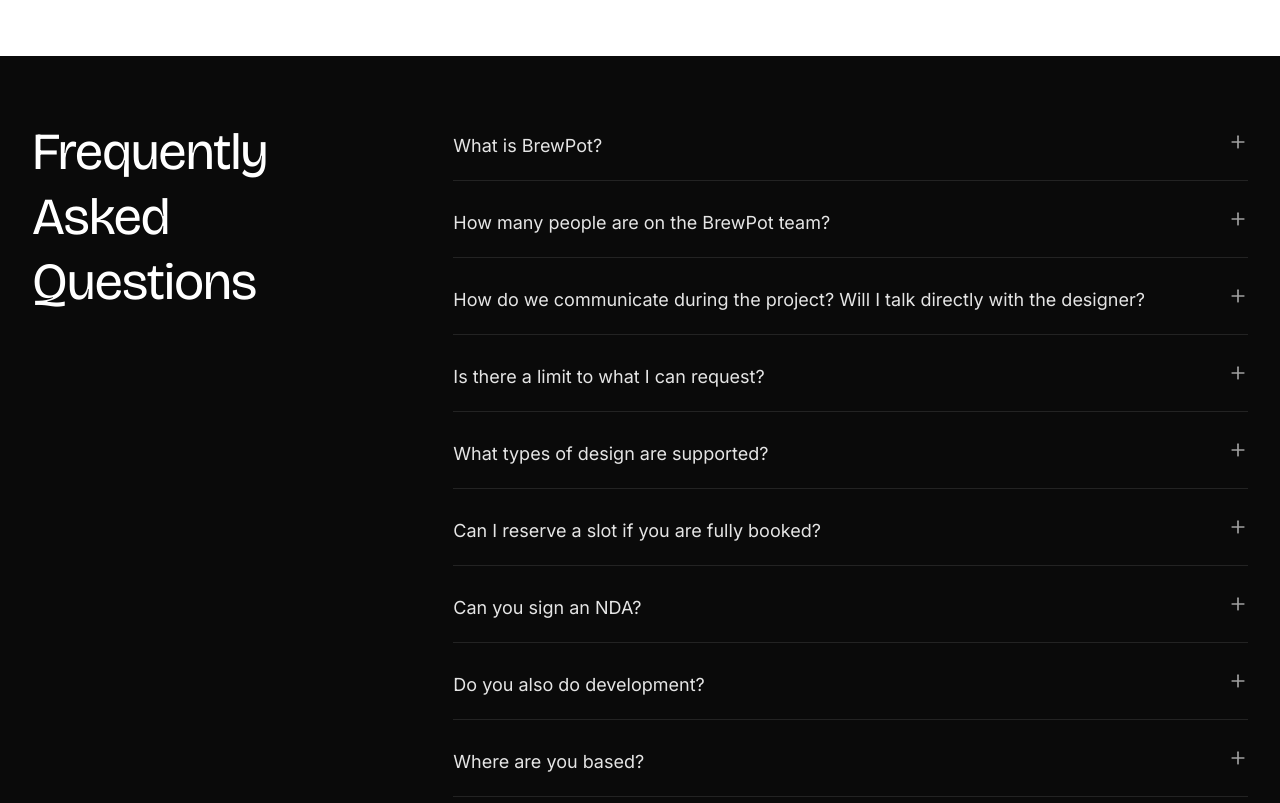
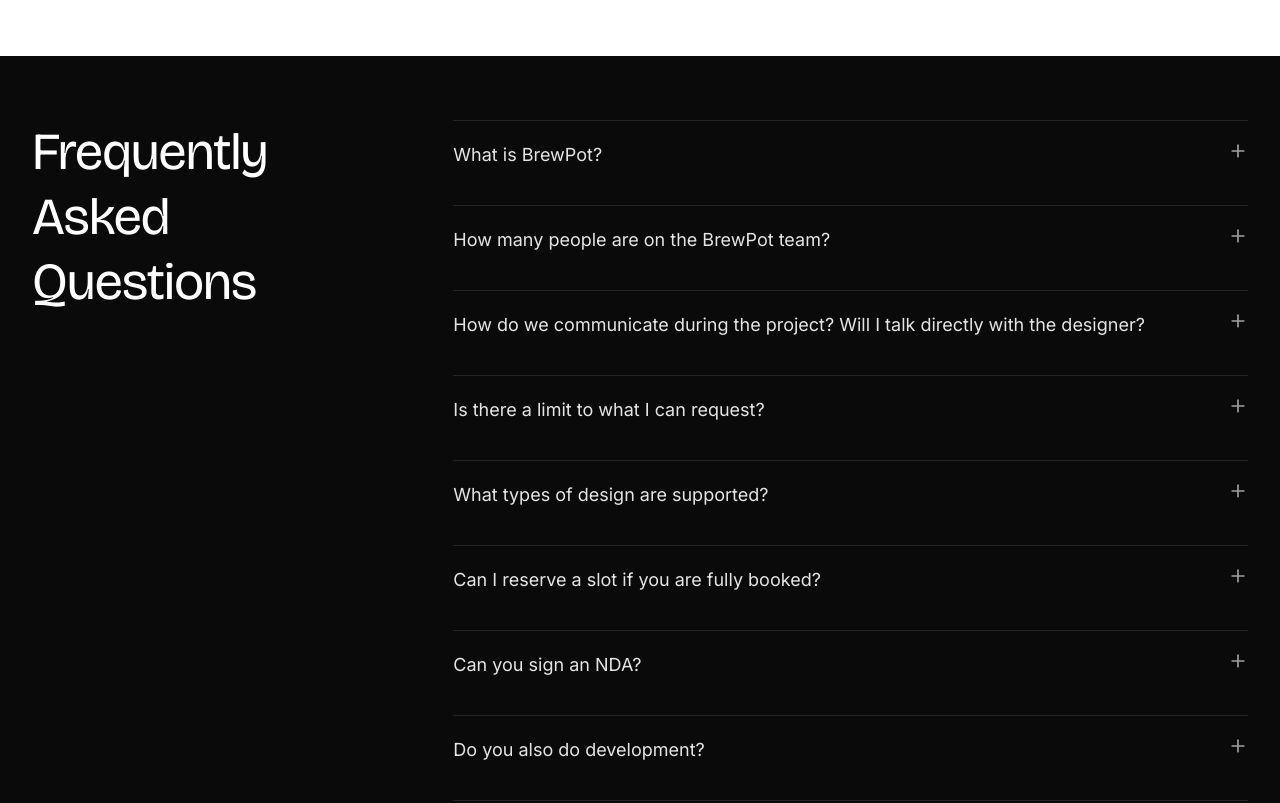
Before and after one commit to yatingzhaoo/BrewPot, a React (Vite) app: page / in a window 1280 px wide. Shown: the part 2300-3103 px from the top of the page. Built offline with nearby package versions, Linux system fonts and the light colour scheme.

Commit message:
style: harmonize FAQ vertical spacing

```diff
--- a/src/components/FAQ.tsx
+++ b/src/components/FAQ.tsx
@@ -63,10 +63,10 @@
           <div className="md:col-span-8">
             <div className="space-y-4">
               {faqs.map((faq, index) => (
-                <div key={index} className={`${index !== faqs.length - 1 ? 'border-b border-white/10' : ''} pb-2`}>
+                <div key={index} className="border-t border-white/10">
                   <button
                     onClick={() => setOpenIndex(openIndex === index ? null : index)}
-                    className="w-full flex justify-between items-start text-left py-3 group"
+                    className="w-full flex justify-between items-start text-left py-5 group"
                   >
                     <span className="text-lg font-normal text-neutral-200 group-hover:text-white transition-colors pr-8">
                       {faq.question}
@@ -84,7 +84,7 @@
                         transition={{ duration: 0.3 }}
                         className="overflow-hidden"
                       >
-                        <p className="text-neutral-400 pt-1 pb-3 leading-relaxed whitespace-pre-line">
+                        <p className="text-neutral-400 pb-6 leading-relaxed whitespace-pre-line">
                           {faq.answer}
                         </p>
                       </motion.div>
```
